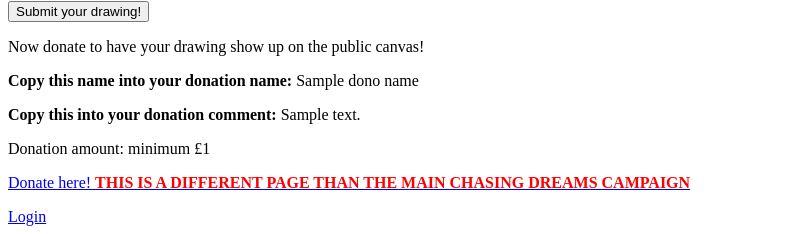
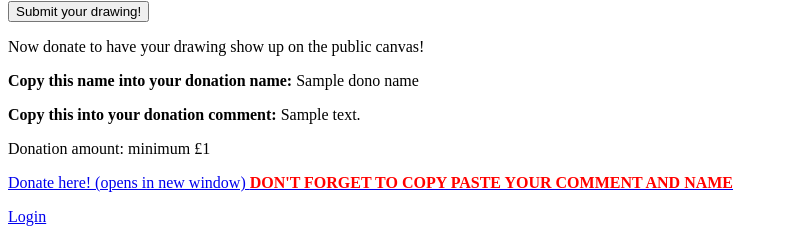
Before and after one commit to Lumenwright/community-paint-canvas, a Flask app: template template/index2.html in a window 1280 px wide. Shown: the part 811-1045 px from the top of the page, without its empty margins (0-788 px from the left). Run offline with Flask 2, Linux system fonts and the light colour scheme; the template is opened without the code that fills it: most values are stand-ins (such as "Sample title", 1, 10 or a date in 2020); data that the repository does not hold is empty; some libraries are stand-ins or nearby versions.

Commit message:
change over campaign URLS

```diff
--- a/static/script2.js
+++ b/static/script2.js
@@ -67,7 +67,7 @@
         let t = this;
         var req = new XMLHttpRequest();
         req.onload=function(){
-          t.status = "Submitted, waiting for moderation approval"
+          t.status = "Submitted! Donate below while waiting for moderation approval"
         }
         req.onerror=function(){
           t.status = "An error occurred, please contact Lumenwright for assistance"
--- a/template/index2.html
+++ b/template/index2.html
@@ -35,11 +35,11 @@
         <p><b>Copy this name into your donation name:</b> {{ dono_name }}</p>
         <p><b>Copy this into your donation comment:</b> {{ textresponse }}</p>
         <p>Donation amount: minimum £1</p>
-        <p><a href="https://tiltify.com/@lumenwright/midwinter-magic-2022/donate">Donate here! <b style="color:red;">THIS IS A DIFFERENT PAGE THAN THE MAIN CHASING DREAMS CAMPAIGN</b></a></p>
+        <p><a href="https://tiltify.com/@chasingdreamsfestival/chasing-dreams-2022">Donate here! (opens in new window) <b style="color: red;">DON'T FORGET TO COPY PASTE YOUR COMMENT AND NAME</b></a></p>
       </div>
 
      </div>
-     <div id="login"><a id='login_link' name="login_link" v-bind:href="Url">Login</a></div>
+     <div id="login"><a id='login_link' name="login_link" v-bind:href="Url" target="_blank">Login</a></div>
   </body>
   <script src='vue.js'></script>
   <script src="https://cdn.jsdelivr.net/npm/lodash@4.13.1/lodash.min.js"></script>
```
